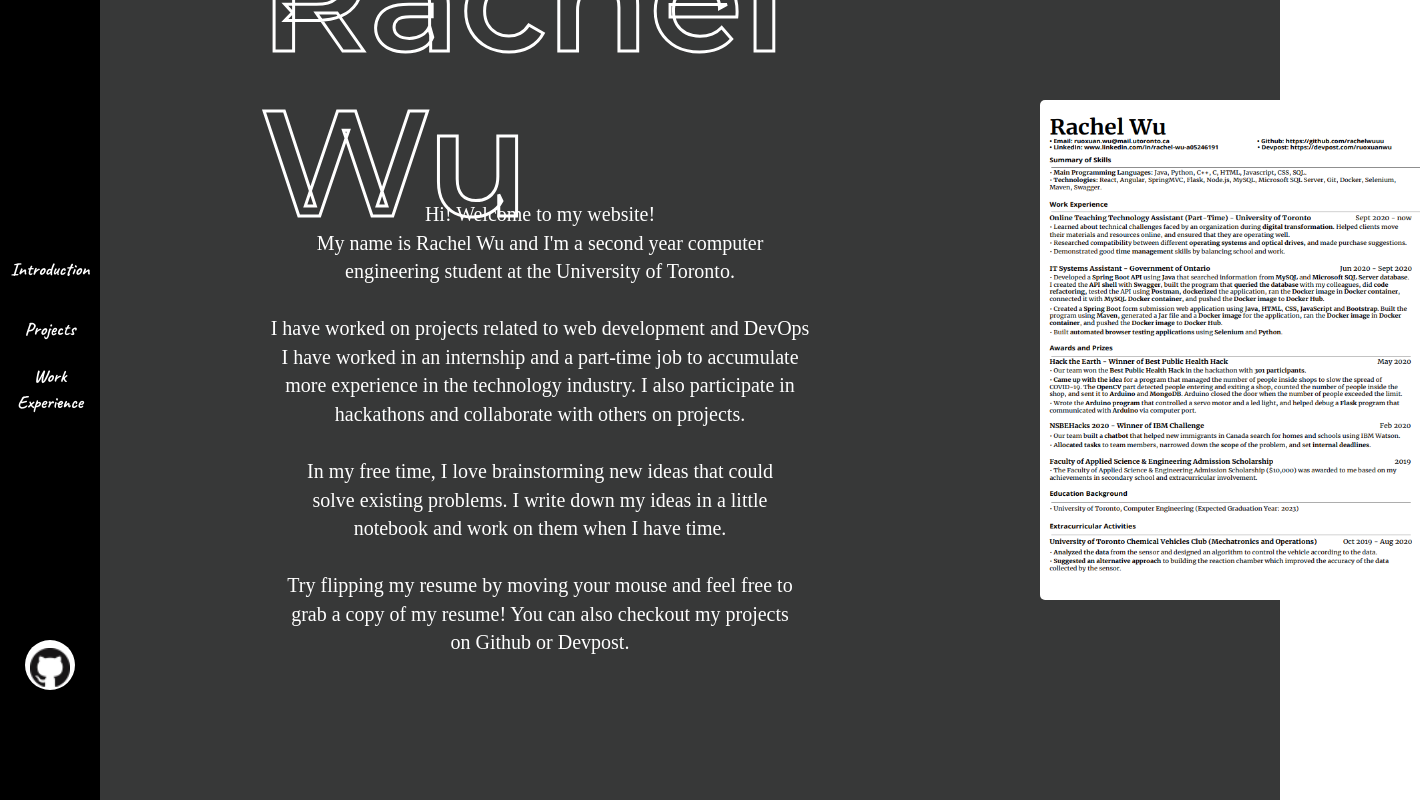
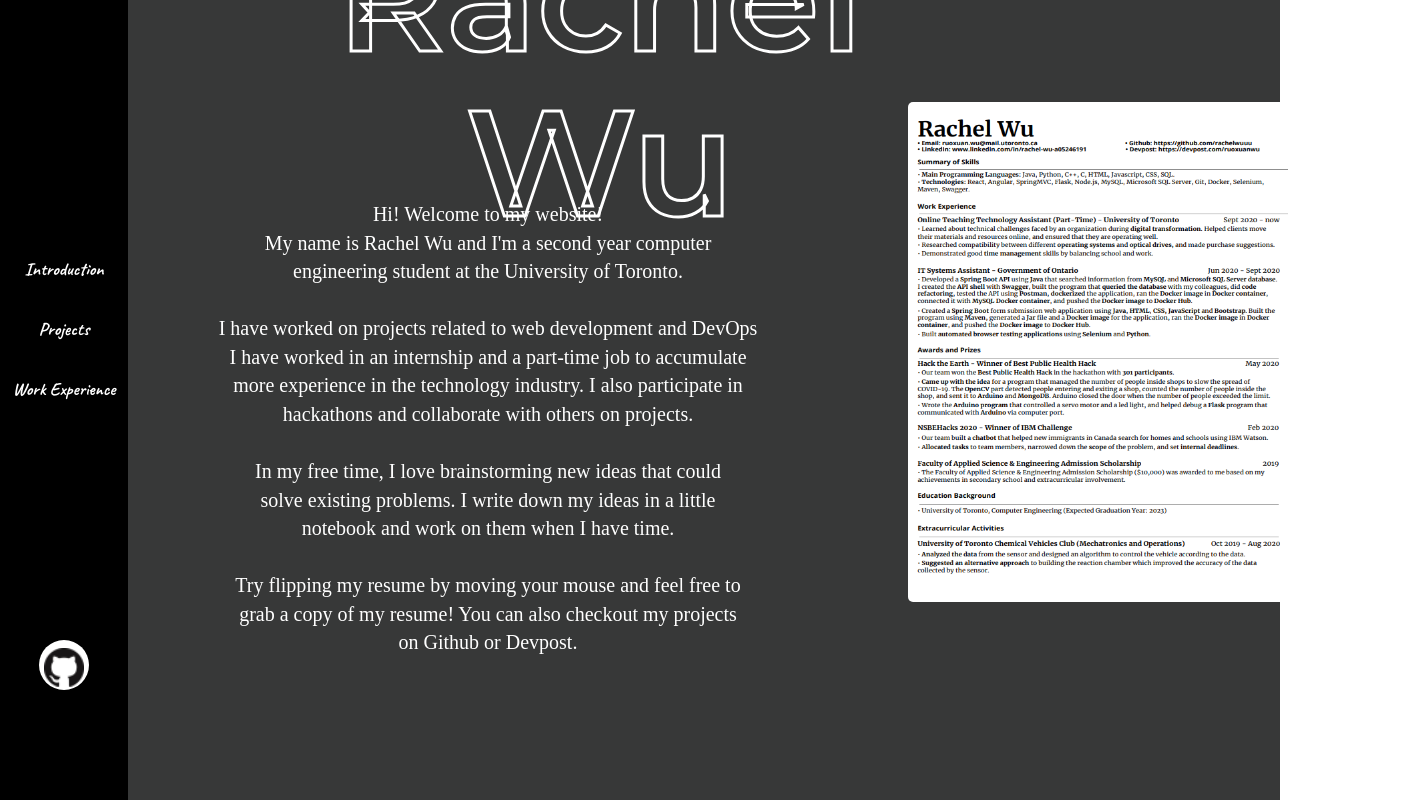
Before and after one commit to rachelwuuu/personalWebsite, an Angular app in the folder Documents/tech projects/Website Project/personal portafolio/personalWebsite/personalWebsite/: page /intro in a window 1280 px wide. Shown: the whole page, 1420 px wide, since content can reach past the window. Built offline with nearby package versions, Linux system fonts and the light colour scheme; a web font is replaced by a local one.

Commit message:
adjusted navbar width and adjusted intro page h1

```diff
--- a/Documents/tech projects/Website Project/personal portafolio/personalWebsite/personalWebsite/src/app/intro/intro.component.css
+++ b/Documents/tech projects/Website Project/personal portafolio/personalWebsite/personalWebsite/src/app/intro/intro.component.css
@@ -2,7 +2,7 @@
 
 .middle{
     height: 100vh;
-    width: 800px;
+    width: 50%;
     color:white;
     float: left;
     padding-top:200px;
@@ -12,6 +12,8 @@
     font-size: 20px;
     font-family: 'Benne', serif;
 }
+
+
 h1{
     position:fixed;
     left: 600px;
@@ -36,7 +38,7 @@
     background-color: rgb(55, 56, 56);
 }
 .resume{
-    margin-top: 100px;
+    margin-top: 8%;
     position: absolute;
     display: flex;
     max-width:500px;
--- a/Documents/tech projects/Website Project/personal portafolio/personalWebsite/personalWebsite/src/app/intro/intro.component.html
+++ b/Documents/tech projects/Website Project/personal portafolio/personalWebsite/personalWebsite/src/app/intro/intro.component.html
@@ -1,7 +1,7 @@
 <div class="intro-class">
-    <h1>Rachel Wu</h1>
+
     <div class="middle">
-
+        <h1>Rachel Wu</h1>
         <p>Hi! Welcome to my website! <br>My name is
             Rachel Wu and I'm a second year computer <br>
             engineering student at the University of Toronto.<br><br>
--- a/Documents/tech projects/Website Project/personal portafolio/personalWebsite/personalWebsite/src/app/navbar/navbar.component.css
+++ b/Documents/tech projects/Website Project/personal portafolio/personalWebsite/personalWebsite/src/app/navbar/navbar.component.css
@@ -9,7 +9,7 @@
     float:left;
     height: 100vh;
     display: flex;
-    width:100px;
+    width: 10%;
     padding: 0;
     margin: 0;
     text-align: center;
```
